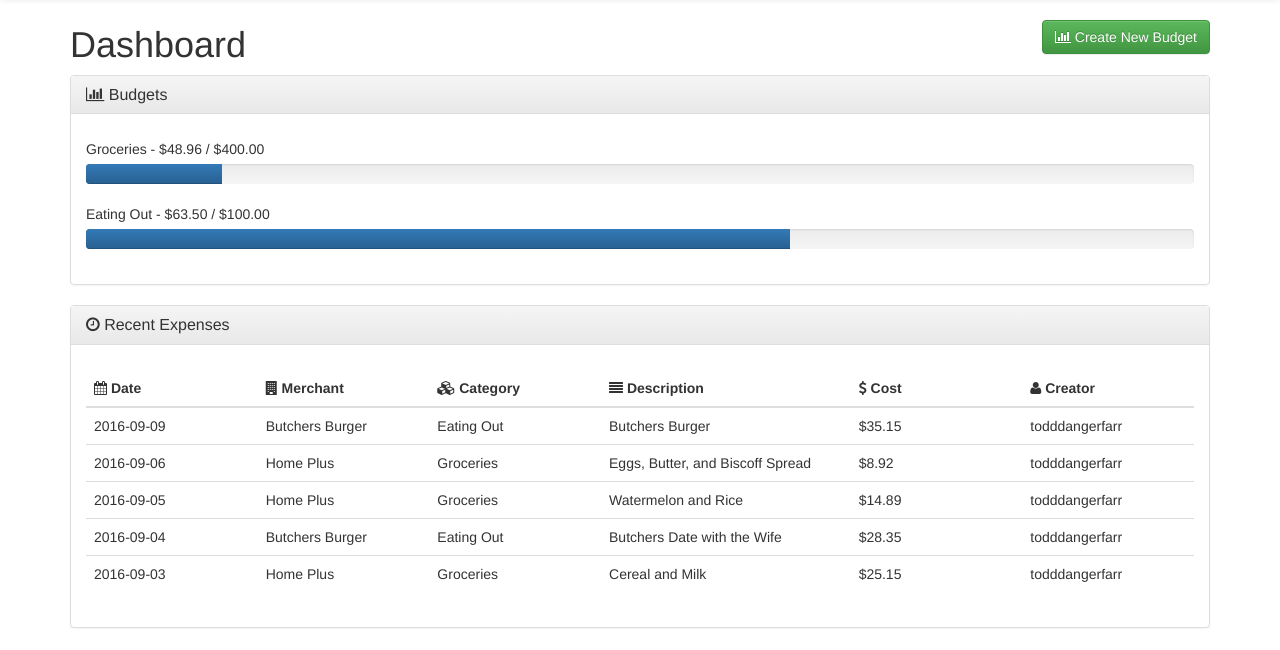
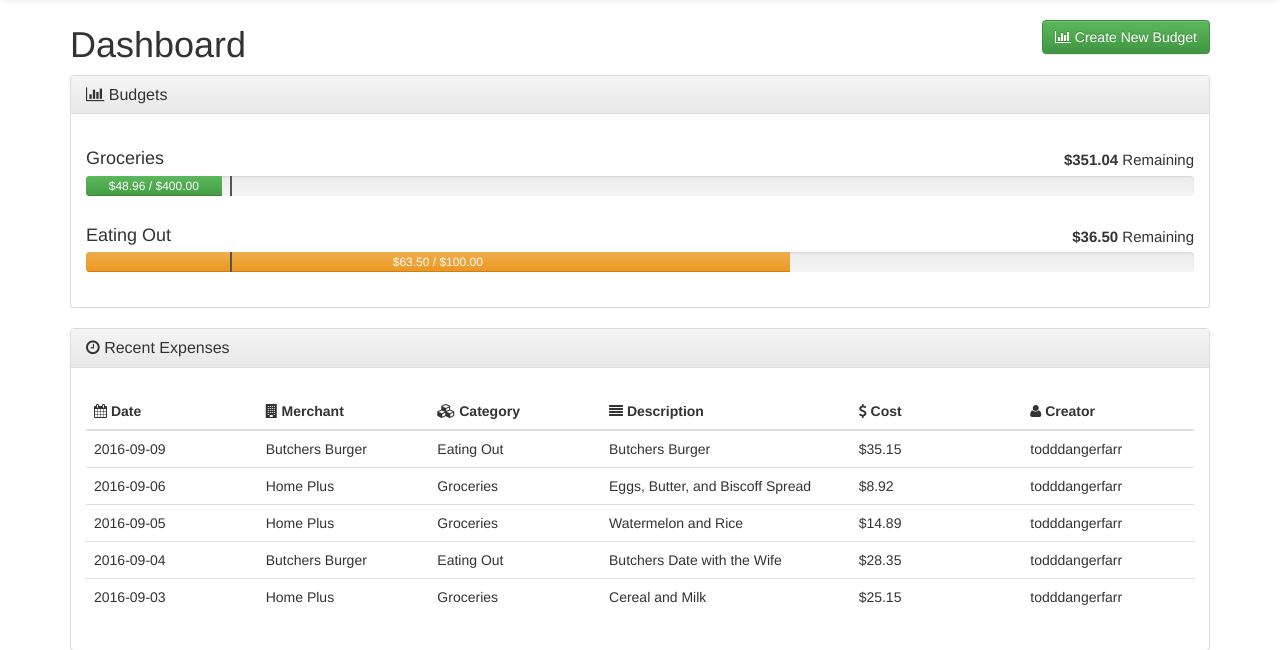
Before and after one commit to todddangerfarr/budget-trax, a Flask app: page /dashboard in a window 1280 px wide. Shown: the part 52-702 px from the top of the page. Run offline with Flask 2, Linux system fonts and the light colour scheme; a user stored in the database is signed in; data comes from the database, SQL or seed files in the repository; both versions use the stored data as it was after the commit; some libraries are stand-ins or nearby versions.

Commit message:
Pulling files off work laptop.

```diff
--- a/application.py
+++ b/application.py
@@ -5,6 +5,8 @@ from flask_login import (LoginManager, login_user, logout_user, current_user,
 from flask_bcrypt import Bcrypt
 from forms import LoginForm, ExpenseForm, MerchantForm, CategoryForm, BudgetForm
 from models import db, User, Merchant, Category, Expense, Budget
+import datetime
+import calendar
 
 # application constants
 DEBUG = True
@@ -163,6 +165,8 @@ def internal_error(error):
     db.session.rollback()
     return render_template('500.html'), 500
 
+
+############################################################# CONTEXT PROCESSORS
 @app.context_processor
 def utility_processor():
     def get_budget_total(budget):
@@ -175,7 +179,21 @@ def utility_processor():
                 total += expense.cost
         return total
 
-    return dict(get_budget_total=get_budget_total)
+    def get_today():
+        """ A context processor to return today's date. """
+        return datetime.date.today()
+
+    def get_days_in_month(year, month):
+        """ A context processpr to return the days in the month. """
+        return calendar.monthrange(year, month)[1]
+
+    def get_marker_loc(today, days_in_month):
+        """ A context processor to return the marker location for budgets. """
+        return int((today / days_in_month) * 100)
+
+    return dict(get_budget_total=get_budget_total, get_today=get_today,
+        get_days_in_month=get_days_in_month, get_marker_loc=get_marker_loc)
+
 
 # start flask application
 if __name__ == '__main__':
--- a/static/css/main.css
+++ b/static/css/main.css
@@ -32,7 +32,28 @@
   padding-right: 5px;
 }
 
-/************************************************************ Dashboard Page */
+/********************************************************************** Index */
+
+.index-container {
+  padding: 0px;
+}
+
+.jumbotron {
+  margin-top: -20px;
+  min-height: 500px;
+  padding-top: 100px;
+  background-image: url(../images/temp-splash.jpg);
+  background-size: cover;
+  background-position: 50% 40%;
+  border-radius: 0px !important;
+  color: #fff;
+}
+
+.jumbotron h1, .jumbotron p {
+  text-shadow: 1.5px 1.5px 1.5px #333;
+}
+
+/************************************************************* Dashboard Page */
 
 .dashboard-head h1 {
   margin-top: 5px;
@@ -40,11 +61,30 @@
 }
 
 .budgets {
-  margin: 10px 0px 20px 0px;
+  margin: 0px 0px 20px 0px;
 }
 
-.budgets p {
+#budget-progress {
+  clear: both;
+  position: relative;
+}
+
+.budget-name {
+  margin-bottom: 0px;
+  margin-top: 10px;
+}
+
+.budget-remaining {
   margin-bottom: 5px;
+  margin-top: 10px;
+  font-size: 15px;
+}
+
+.marker {
+  width: 2px;
+  height: 20px;
+  position: absolute;
+  background: #555;
 }
 
 .recent-expenses {
--- a/templates/dashboard.html
+++ b/templates/dashboard.html
@@ -1,6 +1,7 @@
 {% extends 'nav.html' %}
 
 {% block content %}
+<div class="container">
   <div class="dashboard-head">
     <h1>Dashboard</h1>
 
@@ -15,16 +16,32 @@
     </div>
     <div class="panel-body">
       <div class="budgets">
+
         {% for budget in budgets if budget != None %}
+          {% set today = get_today() %}
+          {% set marker_loc = get_marker_loc(today.day, get_days_in_month(today.year, today.month)) %}
           {% set total = get_budget_total(budget) %}
-          <p class='budget-name'>
-            {{ budget.category | title }} - {{ '${:.2f}'.format(total / 100) }} / {{ '${:.2f}'.format(budget.limit / 100) }}
-          </p>
-          <div class="progress">
-            <div class="progress-bar" style="width: {{'{}%'.format((total / budget.limit) *100) }};">
-              <span class="sr-only">60% Complete</span>
+          {% if ((total / budget.limit) * 100) < marker_loc %}
+            {% set progress_class = "progress-bar-success" %}
+          {% else %}
+            {% set progress_class = "progress-bar-warning" %}
+          {% endif %}
+          <div class="budget-info">
+            <h4 class="budget-name pull-left">
+              {{ budget.category | title }}
+            </h4>
+            <p class="budget-remaining pull-right">
+              <strong>${{ '{:.2f}'.format((budget.limit - total) / 100) }}</strong> Remaining
+            <p>
+          </div>
+          <div id="budget-progress" class="progress">
+            <div class="progress-bar {{ progress_class }}" style="width: {{'{}%'.format((total / budget.limit) *100) }};">
+              <span>{{ '${:.2f}'.format(total / 100) }} / {{ '${:.2f}'.format(budget.limit / 100) }}</span>
             </div>
+            <div class="marker" style="left: {{ marker_loc }}%;" title="Today: {{ today.month }}/{{ today.day }}/{{ today.year }}"></div>
           </div>
+        {% else %}
+          <h4>You have not created any budgets yet</h4>
         {% endfor %}
       </div>
     </div>
@@ -61,5 +78,5 @@
       </div>
     </div>
   </div>
-
+</div>
 {% endblock %}
--- a/templates/nav.html
+++ b/templates/nav.html
@@ -48,8 +48,6 @@
   </div>
 </nav>
 
-<div class="container">
-  {% block content %} {% endblock %}
-</div>
+{% block content %} {% endblock %}
 
 {% endblock %}
```
Also changed, not shown: templates/index.html (+6 -4 lines), app.db, static/images/temp-splash.jpg (added), static/js/scripts.js (line endings or trailing spaces).
